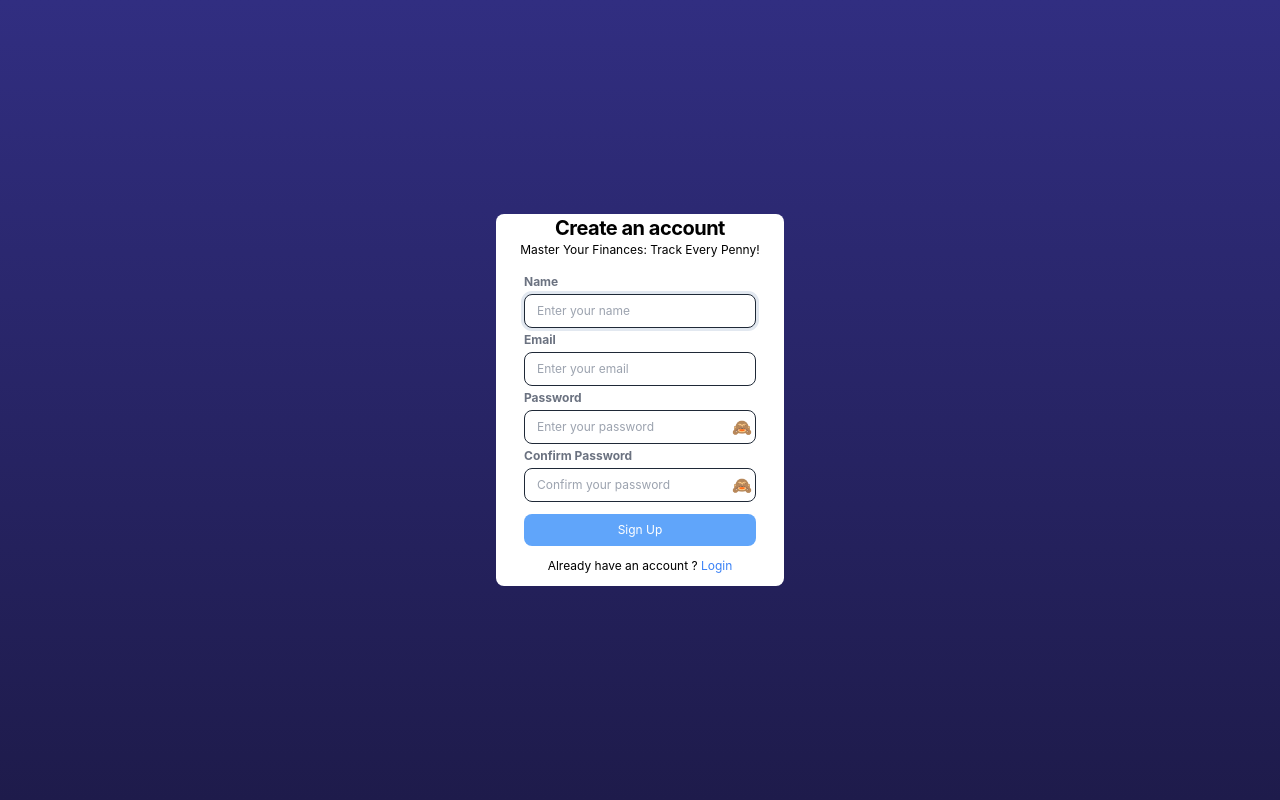
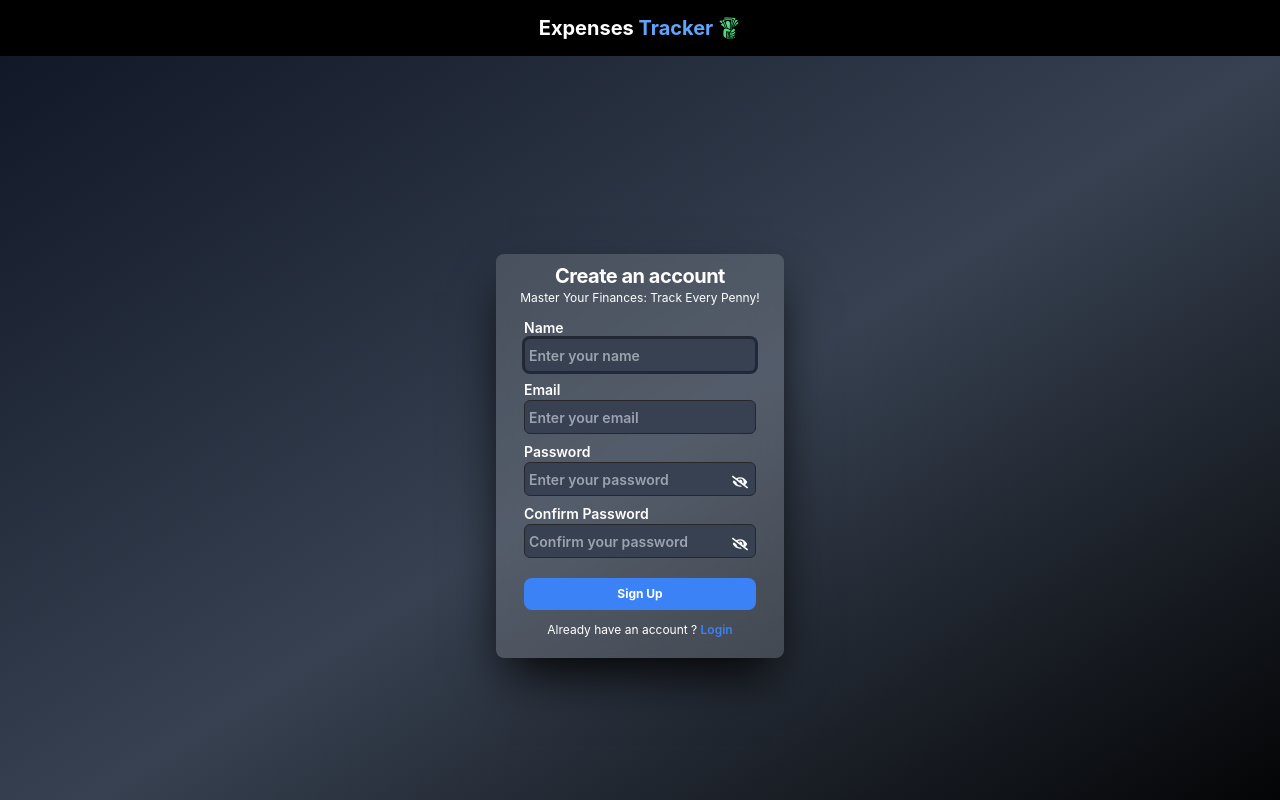
Before and after one commit to SarfarazMujawar/Expense-signup, a React (Create React App) app in the folder front-end/: page /signup in a window 1280 px wide. Built offline with nearby package versions, Linux system fonts and the light colour scheme; no server answers.

Commit message:
Signup Page

```diff
--- a/front-end/src/Pages/Signup.jsx
+++ b/front-end/src/Pages/Signup.jsx
@@ -2,8 +2,9 @@ import axios from "axios";
 import React, { useState } from "react";
 import { Link, useNavigate } from "react-router-dom";
 import "react-toastify/dist/ReactToastify.css";
-import { ToastContainer, toast } from "react-toastify";
-
+import {  toast } from "react-toastify";
+import { GiTakeMyMoney } from "react-icons/gi";
+import { FaEye ,FaEyeSlash} from "react-icons/fa";
 function Signup() {
   const [userData, setUserData] = useState({
     name: "",
@@ -41,7 +42,7 @@ function Signup() {
 
     try {
       const response = await axios.post(
-        "http://localhost:8000/auth/signup",
+        `${process.env.REACT_APP_BACKEND_URL}/auth/signup`,
         userData
       );
 
@@ -82,17 +83,22 @@ function Signup() {
   // this hook is used to after successful user creation we will navigate to login page
   const navigate = useNavigate();
   return (
-    <div className="flex justify-center items-center bg-gradient-to-b from-indigo-900 to-indigo-950 h-screen ">
-      <div className="card bg-white rounded-lg w-72">
-        <h1 className="text-xl font-bold tracking-tight text-center">
+    <div className="h-screen overflow-hidden"><nav className="w-full h-14 bg-black justify-around flex  items-center px-10">
+    <div className="flex flex-row items-center gap-1">
+<span className="text-white text-xl font-bold">Expenses <span className='text-blue-400'>Tracker</span>  </span><GiTakeMyMoney className="text-green-400 text-2xl"/>
+</div>
+</nav>
+    <div className="flex justify-center items-center bg-gradient-to-br from-gray-900 via-gray-700 to-black min-h-screen">
+      <div className="card bg-white bg-opacity-15 backdrop-blur-lg rounded-lg w-72 py-2 shadow-2xl shadow-black">
+        <h1 className="text-xl font-bold tracking-tight text-center text-white">
           Create an account
         </h1>
 
-        <h2 className="text-xs text-center">Master Your Finances: Track Every Penny!</h2>
+        <h2 className="text-xs text-center text-white">Master Your Finances: Track Every Penny!</h2>
 
         <form className="flex flex-col justify-center items-center my-3 ">
           <div className="relative w-full px-7 ">
-            <label htmlFor="name" className="block  text-xs text-gray-500 my-1 font-bold">
+            <label htmlFor="name" className="block  font-semibold text-sm text-white">
               Name
             </label>
             <input
@@ -103,11 +109,11 @@ function Signup() {
               autoFocus
               value={userData.name}
               onChange={handleChange}
-              className="w-full rounded-lg border border-gray-800 focus:outline-none focus:ring focus:ring-slate-200 px-3 py-2 text-xs "
+              className=" w-full bg-gray-700 font-semibold  placeholder:text-gray-400 placeholder:text-sm text-white  border border-zinc-800  p-1 mb-2 focus:outline-none focus:ring-2 focus:ring-slate-800 rounded-md  "
             />
           </div>
           <div className="relative w-full px-7">
-            <label htmlFor="email"className="block  text-xs text-gray-500 my-1 font-bold">
+            <label htmlFor="email"className="block  font-semibold text-sm text-white">
               Email
             </label>
             <input
@@ -117,11 +123,11 @@ function Signup() {
               autoComplete="off"
               value={userData.email}
               onChange={handleChange}
-              className="w-full rounded-lg border border-gray-800 focus:outline-none focus:ring focus:ring-slate-200 px-3 py-2 text-xs "
+              className=" w-full bg-gray-700 font-semibold  placeholder:text-gray-400 placeholder:text-sm text-white  border border-zinc-800  p-1 mb-2 focus:outline-none focus:ring-2 focus:ring-slate-800 rounded-md  "
             />
           </div>
           <div className="relative w-full px-7">
-            <label htmlFor="password" className="block  text-xs text-gray-500 my-1 font-bold">
+            <label htmlFor="password" className="block  font-semibold text-sm text-white">
               Password
             </label>
             <input
@@ -131,12 +137,12 @@ function Signup() {
               autoComplete="off"
               value={userData.password}
               onChange={handleChange}
-              className="w-full rounded-lg border border-gray-800 focus:outline-none focus:ring focus:ring-slate-200 px-3 py-2 text-xs "
+              className=" w-full bg-gray-700 font-semibold  placeholder:text-gray-400 placeholder:text-sm text-white  border border-zinc-800  p-1 mb-2 focus:outline-none focus:ring-2 focus:ring-slate-800 rounded-md  "
             />
-            <span className="absolute right-8 top-1/2 cursor-pointer"onClick={togglePasswordVisibility}>{isVisible?'👁️':'🙈'}</span>
+            <span className="absolute right-9 top-8 cursor-pointer"onClick={togglePasswordVisibility}>{isVisible?<FaEye className="text-white" />:<FaEyeSlash className="text-white"/>}</span>
           </div>
           <div className="relative w-full px-7">
-            <label htmlFor="congPassword" className="block  text-xs text-gray-500 my-1 font-bold">
+            <label htmlFor="congPassword" className="block  font-semibold text-sm text-white">
              Confirm Password
             </label>
             <input
@@ -146,21 +152,22 @@ function Signup() {
               autoComplete="off"
               value={cPass}
               onChange={handleConfPass}
-              className="w-full rounded-lg border border-gray-800 focus:outline-none focus:ring focus:ring-slate-200 px-3 py-2 text-xs "
+              className=" w-full bg-gray-700 font-semibold  placeholder:text-gray-400 placeholder:text-sm text-white  border border-zinc-800  p-1 mb-2 focus:outline-none focus:ring-2 focus:ring-slate-800 rounded-md  "
             />
-            <span className="absolute right-8 top-1/2 cursor-pointer"onClick={togglePasswordVisibility}>{isVisible?'👁️':'🙈'}</span>
+            <span className="absolute right-9 top-8 cursor-pointer"onClick={togglePasswordVisibility}>{isVisible?<FaEye className="text-white" />:<FaEyeSlash className="text-white"/>}</span>
           </div>
           <div className="relative w-full px-7">
-          <button type="submit" className=" w-full bg-blue-400 rounded-lg px-3 py-2 text-xs text-white my-3  " onClick={handleSubmit}>
+          <button type="submit" className=" shadow-3xl shadow-blue-900 w-full bg-blue-500 rounded-lg px-3 py-2 font-bold text-xs text-white my-3 hover:bg-blue-700 " onClick={handleSubmit}>
             Sign Up
           </button>
           </div>
-          <span className="text-xs">
-            Already have an account ? <Link className=" text-blue-500"to={"/login"}>Login </Link>
+          <span className="text-xs text-white">
+            Already have an account ? <Link className=" text-blue-500 font-semibold"to={"/login"}>Login </Link>
           </span>
         </form>
-        <ToastContainer />
+
       </div>
+    </div>
     </div>
   );
 }
```
